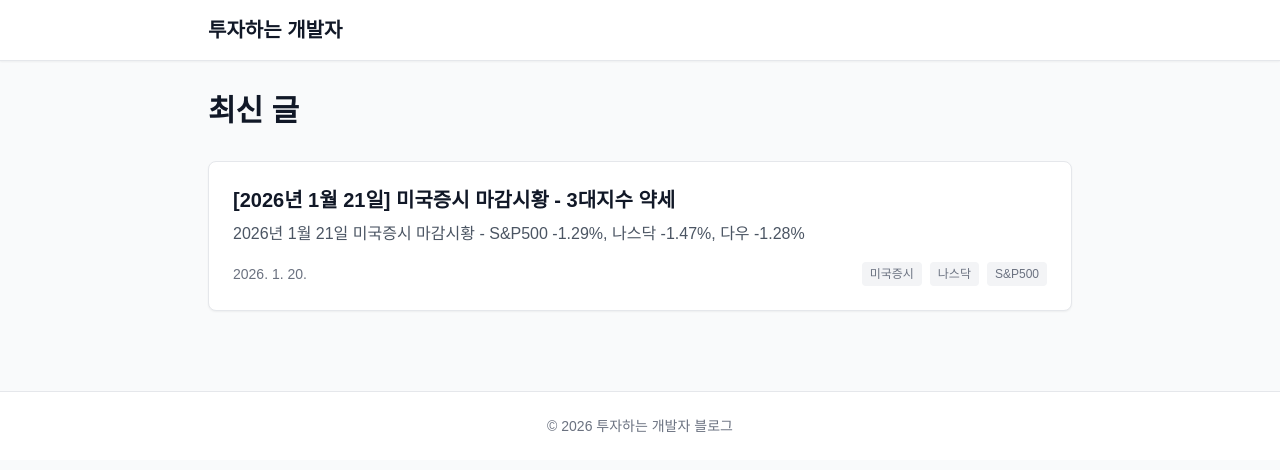
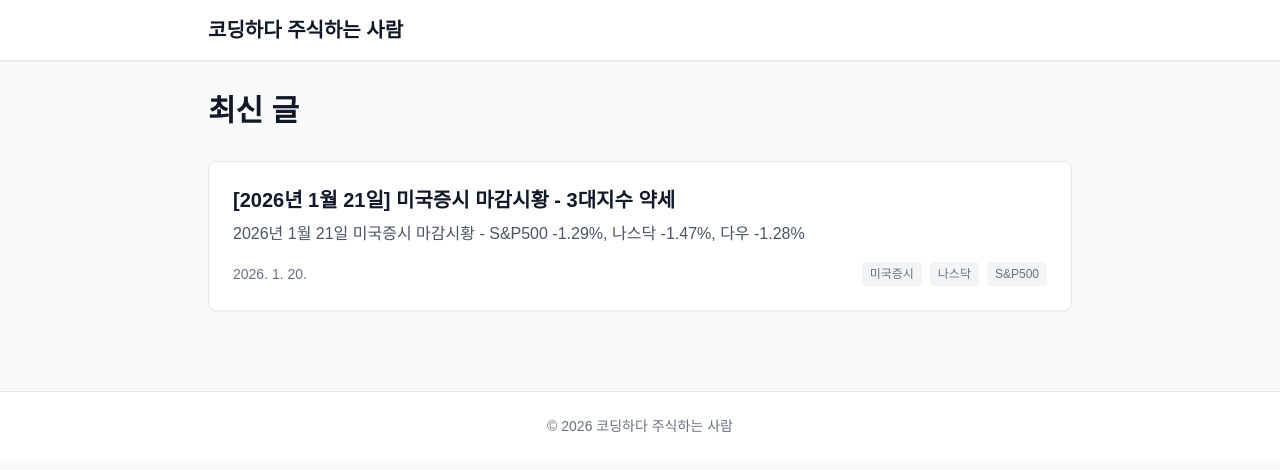
Before and after one commit to njh0317/auto-blog, a Next.js app: page / in a window 1280 px wide. Shown: the top 470 px of the page. Built offline with nearby package versions, Linux system fonts and the light colour scheme; no server answers.

Commit message:
블로그 타이틀 변경: 코딩하다 주식하는 사람

```diff
--- a/app/layout.tsx
+++ b/app/layout.tsx
@@ -9,15 +9,15 @@ const geistSans = localFont({
 });
 
 export const metadata: Metadata = {
-  title: "투자하는 개발자 블로그",
-  description: "투자와 주식에 대한 유용한 정보를 제공하는 블로그입니다.",
-  keywords: ["투자", "주식", "재테크", "금융", "경제"],
+  title: "코딩하다 주식하는 사람",
+  description: "매일 미국증시 마감시황을 정리해드립니다. 3대 지수, 빅테크, 환율, 원자재 등 한눈에 확인하세요.",
+  keywords: ["미국증시", "주식", "시황", "나스닥", "S&P500", "투자"],
   verification: {
     google: "g0k23fRklD5CcgzkuQ1QqA9tPC0HU__l11-OEDl2oKU",
   },
   openGraph: {
-    title: "투자하는 개발자 블로그",
-    description: "투자와 주식에 대한 유용한 정보를 제공하는 블로그입니다.",
+    title: "코딩하다 주식하는 사람",
+    description: "매일 미국증시 마감시황을 정리해드립니다.",
     type: "website",
     locale: "ko_KR",
   },
@@ -44,7 +44,7 @@ export default function RootLayout({
         <header className="bg-white shadow-sm border-b">
           <nav className="max-w-4xl mx-auto px-4 py-4">
             <a href="/" className="text-xl font-bold text-gray-900">
-              투자하는 개발자
+              코딩하다 주식하는 사람
             </a>
           </nav>
         </header>
@@ -53,7 +53,7 @@ export default function RootLayout({
         </main>
         <footer className="bg-white border-t mt-12">
           <div className="max-w-4xl mx-auto px-4 py-6 text-center text-gray-500 text-sm">
-            © 2026 투자하는 개발자 블로그
+            © 2026 코딩하다 주식하는 사람
           </div>
         </footer>
       </body>
--- a/data/branding.json
+++ b/data/branding.json
@@ -1,5 +1,5 @@
 {
-  "nickname": "투자하는 개발자",
+  "nickname": "코딩하다 주식하는 사람",
   "greeting": "안녕하세요 {nickname}입니다.\n오늘 미국증시 마감시황 알려드리겠습니다.",
   "closing": "감사합니다.\n\n※ 본 콘텐츠는 투자 참고용이며, 투자 판단의 최종 책임은 투자자 본인에게 있습니다.",
   "style": "casual"
--- a/lib/branding.ts
+++ b/lib/branding.ts
@@ -4,7 +4,7 @@ import { getBrandingData, saveBrandingData, Branding } from './storage';
 export type BlogBranding = Branding;
 
 const DEFAULT_BRANDING: BlogBranding = {
-  nickname: '투자하는 개발자',
+  nickname: '코딩하다 주식하는 사람',
   greeting: '안녕하세요 {nickname}입니다.\n오늘 미국증시 마감시황 알려드리겠습니다.',
   closing: '감사합니다.\n\n※ 본 콘텐츠는 투자 참고용이며, 투자 판단의 최종 책임은 투자자 본인에게 있습니다.',
   style: 'casual',
--- a/lib/storage.ts
+++ b/lib/storage.ts
@@ -69,7 +69,7 @@ export interface Branding {
 }
 
 const DEFAULT_BRANDING: Branding = {
-  nickname: '투자하는 개발자',
+  nickname: '코딩하다 주식하는 사람',
   greeting: '안녕하세요 {nickname}입니다.\n오늘 미국증시 마감시황 알려드리겠습니다.',
   closing: '감사합니다.\n\n※ 본 콘텐츠는 투자 참고용이며, 투자 판단의 최종 책임은 투자자 본인에게 있습니다.',
   style: 'casual',
```
